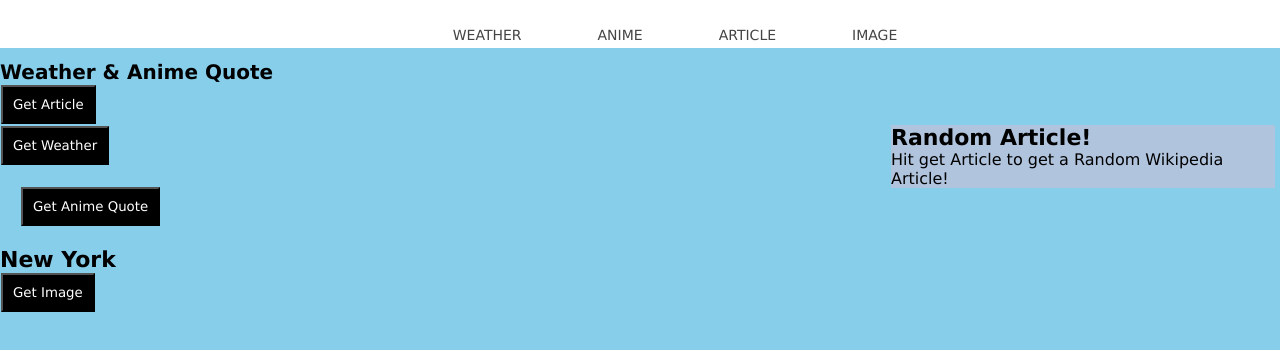
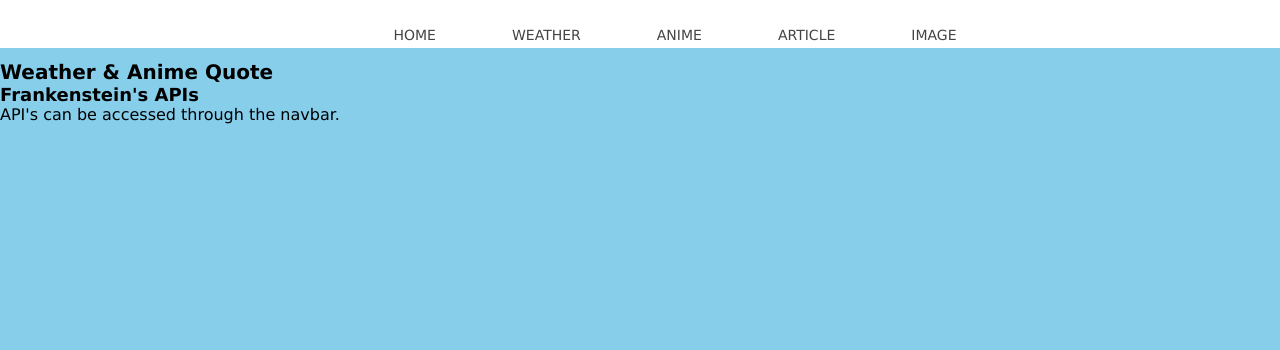
Before and after one commit to wy33/Web_Dev_Assignment5, a React (Create React App) app in the folder src/: page / in a window 1280 px wide. Shown: the top 350 px of the page. Built offline with nearby package versions, Linux system fonts and the light colour scheme.

Commit message:
React Router 1st Implementation
App.js:
- where the routing happens

Home.js:
- just some basic homepage

Navbar.js:
- switched <a href> to <Link to> for react client-side routing

```diff
--- a/src/App.js
+++ b/src/App.js
@@ -1,62 +1,29 @@
-import { useReducer, useState } from "react";
+// import { useReducer, useState } from "react";
+import { BrowserRouter, Route, Routes } from "react-router-dom";
 
 import ArticleList from "./features/Article/Articles.js";
 import Weather from "./features/Weather/Weather.js";
 import AnimeQuote from "./features/AnimeQuote/AnimeQuote.js";
 import Image from "./features/Image/Image.js"
 import NavBar from "./Navbar.js";
+import Home from "./Home.js";
 
 export default function Gallery() {
-	// const [quote, setQuote] = useState({ anime: null, character: null, quote: null });
-	//const [article, setArticle] = useState({empty:true});
-	const [, forceUpdate] = useReducer(x => x + 1, 0);
-	//const [imagedata, setImageData] = useState({ imageUrl: null });
-
-	// const quoteEndpoint = 'https://animechan.xyz/api/random';
-	// const articleEndpoint = "https://en.wikipedia.org/api/rest_v1/page/random/summary";
-	//const imageEndpoint = 'https://api.unsplash.com/photos/random?query=newyorkcity&client_id=0-afBKY6mwQSalPCH365npBnVfjKlYNL6bIwH9Zz8PY'
-
-	// function handleGetQuoteClick() {
-	// 	fetch(quoteEndpoint)
-	// 		.then(response => response.json())
-	// 		.then(json => setQuote(json))
-	// 		.catch(error => console.error(error));
-	// }
-	//function handleGetArticles() {
-	//	fetch(articleEndpoint)
-	//		.then(response => response.json())
-	//		.then(data => setArticle({ ...data }))
-	//		.catch(error => console.error(error));
-	//	//forceUpdate();
-	//}
-	//function handleGetImage() {
-	//	fetch(imageEndpoint)
-	//	.then(response => response.json())
-	//	.then(data => {
-	//		if (data.urls && data.urls.regular) {
-	//		  setImageData({ ...imagedata, imageUrl: data.urls.regular });
-	//		} else {
-	//		  console.error(error);
-	//		}
-	//	  })
-	//	.catch(error => console.error(error));
-	// }
-
-	// console.log(quoteEndpoint);
-	//console.log(articleEndpoint);
-	//console.log(article);
-	//console.log(imageEndpoint)
+	// const [, forceUpdate] = useReducer(x => x + 1, 0);
 
 	return (
 		<>
-			<NavBar/>
-			<h2>Weather & Anime Quote</h2>
-			{/* <button onClick={handleGetQuoteClick}>Get Anime Quote</button> */}
-			{/*<button onClick={handleGetImage}>Get Image</button>*/}
-			<ArticleList />
-			<Weather/>
-			<AnimeQuote/>
-			<Image/>
+			<BrowserRouter>
+				<NavBar/>
+				<h2>Weather & Anime Quote</h2>
+				<Routes>
+					<Route exact path="/" element={<Home />}/>
+					<Route path="/articlelist" element={<ArticleList />}/>
+					<Route path="/weather" element={<Weather/>}/>
+					<Route path="/animequote" element={<AnimeQuote/>}/>
+					<Route path="/image" element={<Image />}/>
+				</Routes>
+			</BrowserRouter>
 		</>
 	);
 }
--- /dev/null
+++ b/src/Home.js
@@ -0,0 +1,10 @@
+import React from 'react';
+
+export default function Home() {
+  return (
+    <div>
+      <h3>Frankenstein's APIs</h3>
+      <p>API's can be accessed through the navbar.</p>
+    </div>
+  );
+}
--- a/src/Navbar.js
+++ b/src/Navbar.js
@@ -1,12 +1,15 @@
+import { Link } from "react-router-dom";
+
 export default function NavBar() {
     return (
         <header className="navbar">
             <nav className="nav">
                 <ul>
-                    <li><a href="">Weather</a></li>
-                    <li><a href="">Anime</a></li>
-                    <li><a href="">Article</a></li>
-                    <li><a href="">Image</a></li>
+                    <li><Link to="/">Home</Link></li>
+                    <li><Link to="/weather">Weather</Link></li>
+                    <li><Link to="/animequote">Anime</Link></li>
+                    <li><Link to="/articlelist">Article</Link></li>
+                    <li><Link to="/image">Image</Link></li>
                 </ul>
             </nav>
         </header>
```
